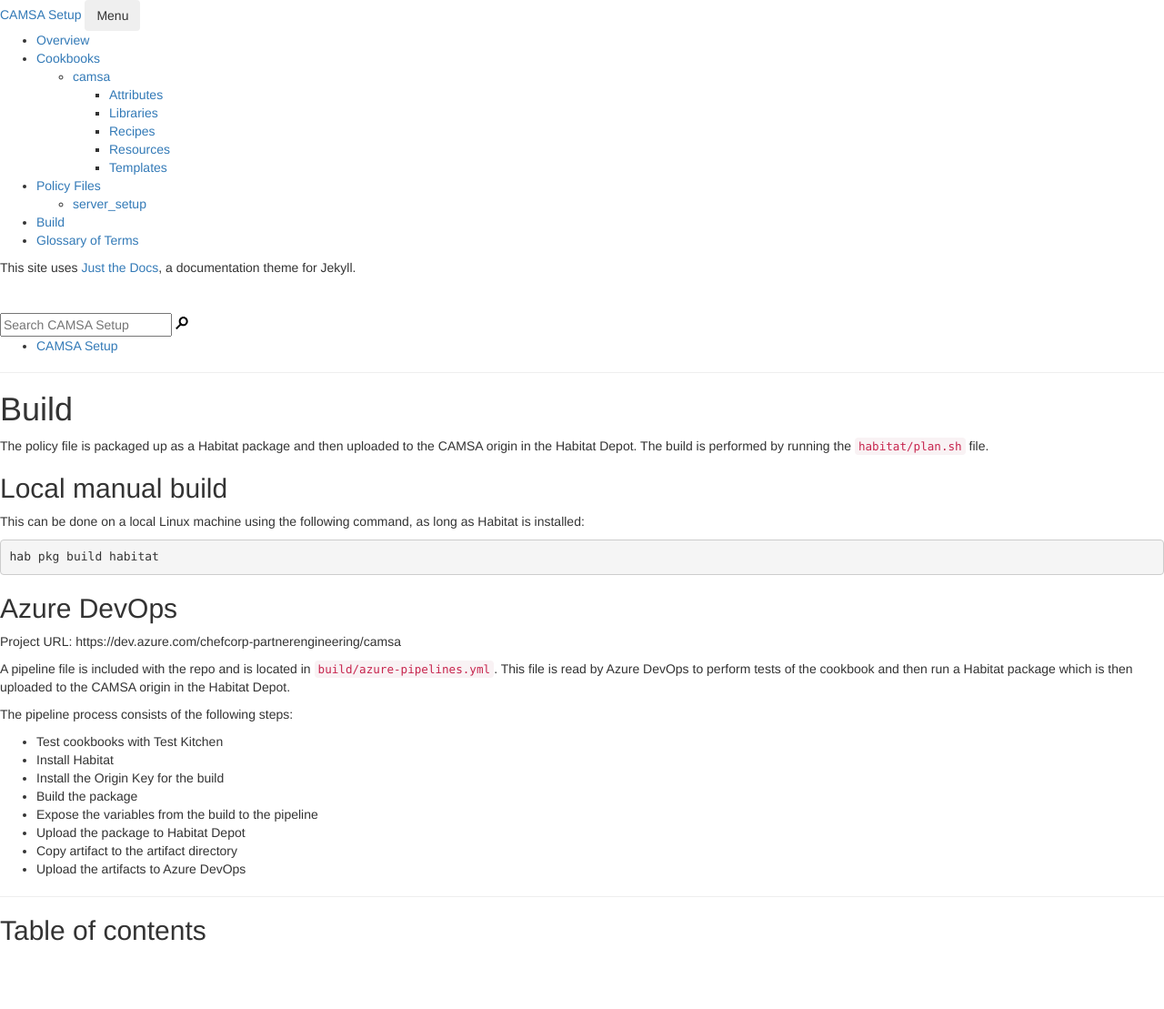
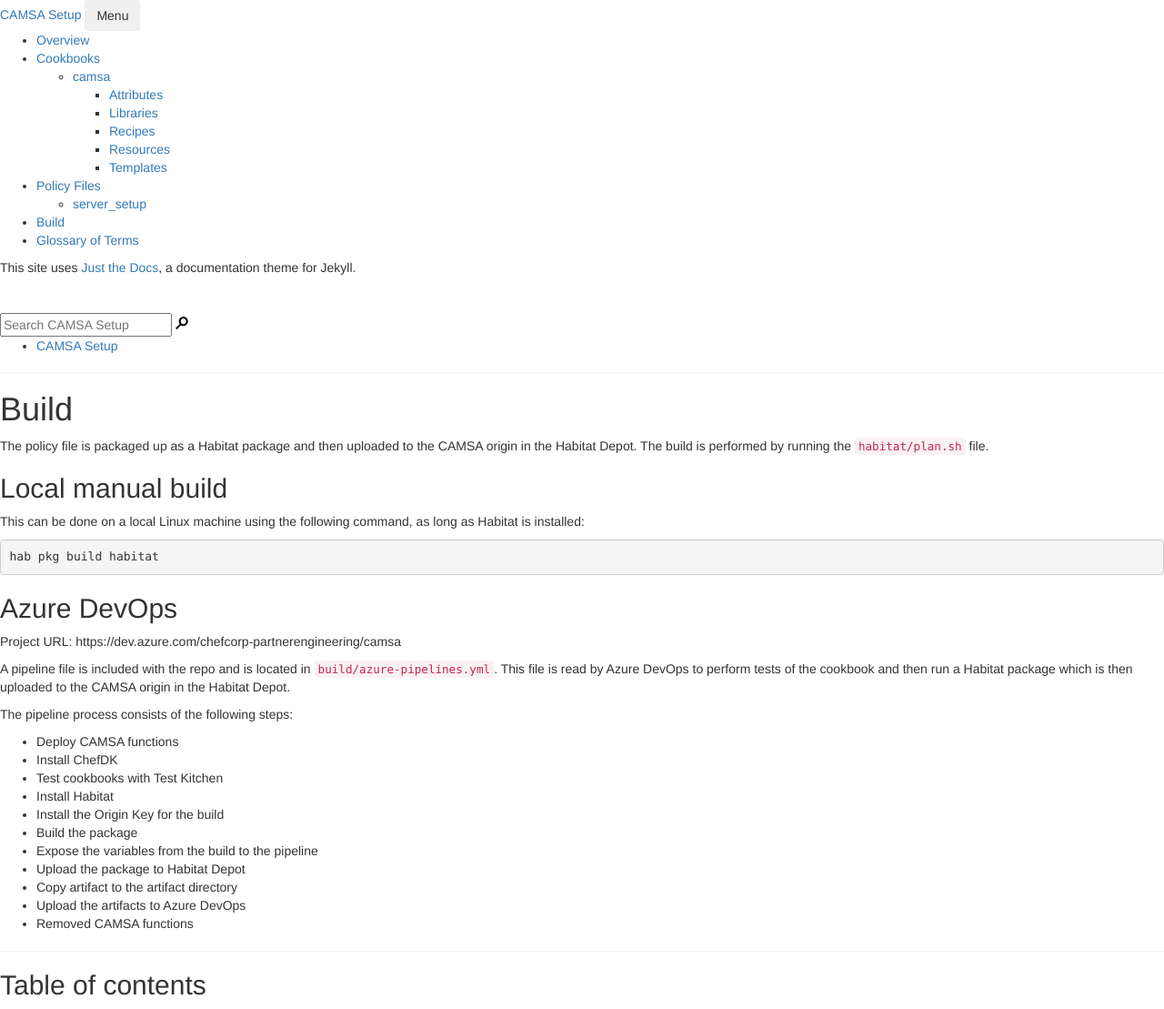
Before and after one commit to chef-partners/camsa-setup, a Jekyll site: the page built from docs/docs/build/description.md, in a window 1280 px wide. Shown: the whole page at 91% size. Built offline with Jekyll 4.4.1, drawn with Linux system fonts in a browser that asks for light colours; nearby versions of some CDN libraries; library files that are not in the unit come from our copies; comment, search, counter and statistics services are not loaded; before the commit the page ends 1049 px from its top, so only the background shows below that.

Commit message:
Added ARM template to deploy CAMSA functions
Signed-off-by: Russell Seymour <russell.seymour@turtlesystems.co.uk>

```diff
--- a/docs/docs/build/description.md
+++ b/docs/docs/build/description.md
@@ -25,6 +25,8 @@ A pipeline file is included with the repo and is located in `build/azure-pipelin
 
 The pipeline process consists of the following steps:
 
+ - Deploy CAMSA functions
+ - Install ChefDK
  - Test cookbooks with Test Kitchen
  - Install Habitat
  - Install the Origin Key for the build
@@ -33,3 +35,4 @@ The pipeline process consists of the following steps:
  - Upload the package to Habitat Depot
  - Copy artifact to the artifact directory
  - Upload the artifacts to Azure DevOps
+ - Removed CAMSA functions
```
Also changed, not shown: build/azuredeploy.json (added).
